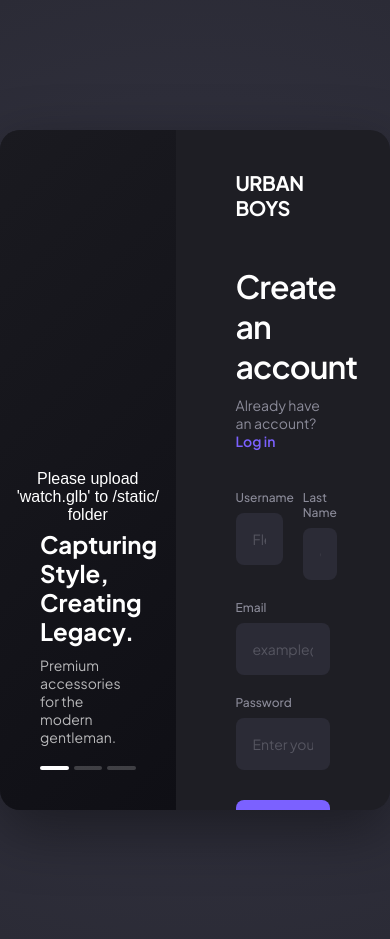
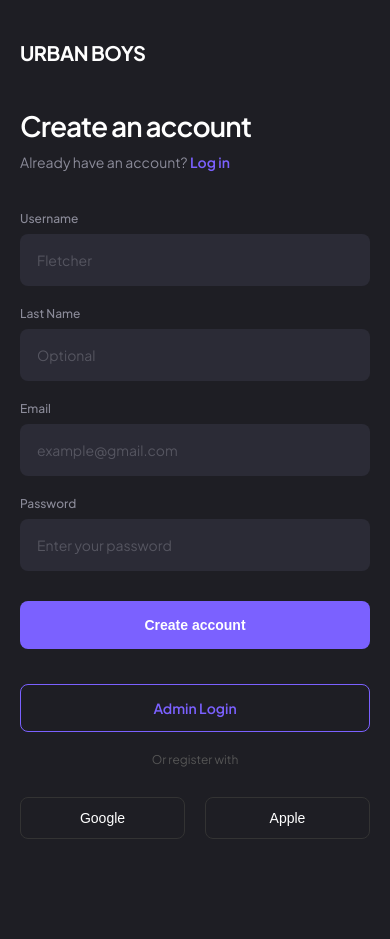
Before and after one commit to Shivani2006-git/urban-boys, a Flask app: page / in a window 390 px wide. Run offline with Flask 3, Linux system fonts and the light colour scheme.

Commit message:
Fix mobile responsive layout

```diff
--- a/templates/index.html
+++ b/templates/index.html
@@ -265,6 +265,41 @@
             border-radius: 5px;
             font-size: 14px;
             margin-bottom: 15px;
+        }
+
+        /* --- MOBILE RESPONSIVE --- */
+        @media (max-width: 768px) {
+            .card-wrapper {
+                width: 100%;
+                height: 100vh;
+                border-radius: 0;
+                flex-direction: column;
+            }
+
+            /* Hide the 3D side on mobile to save space and performance */
+            .visual-side {
+                display: none;
+            }
+
+            .form-side {
+                width: 100%;
+                padding: 40px 20px;
+                justify-content: center;
+            }
+
+            h2 {
+                font-size: 28px;
+            }
+
+            /* Force rows to stack */
+            .row-inputs {
+                flex-direction: column;
+                gap: 20px;
+            }
+
+            .input-group {
+                width: 100% !important;
+            }
         }
     </style>
 </head>
```
